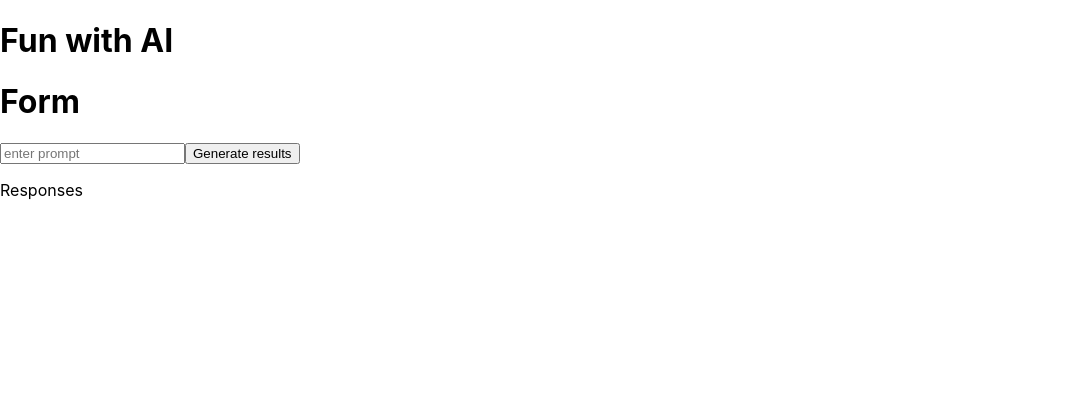
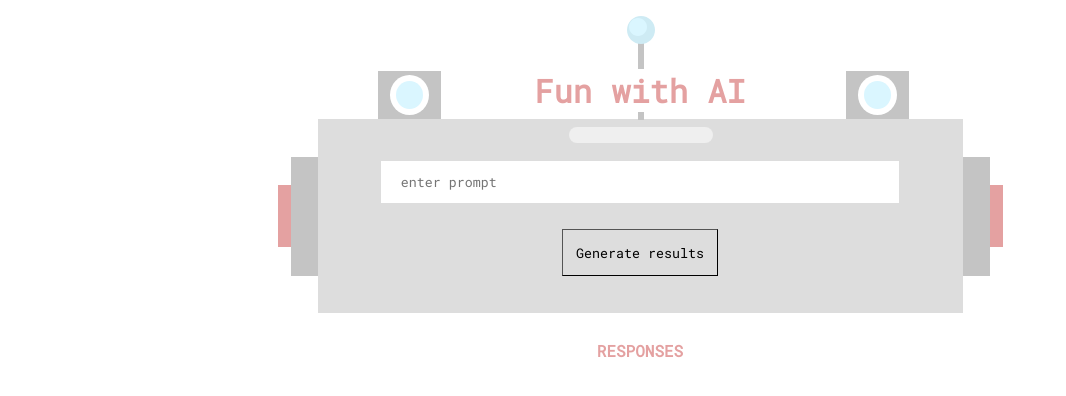
Before and after one commit to bernadetteabalos/open-ai, a React (Create React App) app: page / in a window 1280 px wide. Shown: the top 396 px of the page, without its empty margins (0-1066 px from the left). Built offline with nearby package versions, Linux system fonts and the light colour scheme.

Commit message:
Added svg and other styled elements

```diff
--- a/package.json
+++ b/package.json
@@ -10,6 +10,7 @@
     "react": "^18.1.0",
     "react-dom": "^18.1.0",
     "react-scripts": "5.0.1",
+    "sass": "^1.51.0",
     "web-vitals": "^2.1.4"
   },
   "scripts": {
--- a/src/App.js
+++ b/src/App.js
@@ -1,5 +1,5 @@
 import Form from "./components/Form";
-import Responses from "./components/Responses";
+import './app.scss';
 
 
 function App() {
@@ -8,7 +8,6 @@ function App() {
     <div className="App">
       <h1>Fun with AI</h1>
       <Form />
-      <Responses />
     </div>
   );
 }
--- /dev/null
+++ b/src/app.scss
@@ -0,0 +1,17 @@
+@import url('https://fonts.googleapis.com/css2?family=Roboto+Mono&display=swap');
+
+.App {
+    display: flex;
+    flex-direction: column;
+    align-items: center;
+    justify-content: center;
+    font-family: 'Roboto Mono', monospace;
+    padding-top: 3em;
+    padding-bottom: 5em;
+
+
+    h1 {
+        color: #E4A1A1;
+        background-color: white;
+    }
+}
--- a/src/components/Form.jsx
+++ b/src/components/Form.jsx
@@ -1,4 +1,6 @@
 import { useState } from "react";
+import "./form.scss";
+import robot from "../../src/robo.svg";
 
 const Form = () => {
   const [prompt, setPrompt] = useState("");
@@ -8,7 +10,7 @@ const Form = () => {
     const submission = {
       prompt: prompt,
       temperature: 0.5,
-      max_tokens: 64,
+      max_tokens: 60,
       top_p: 1.0,
       frequency_penalty: 0.0,
       presence_penalty: 0.0,
@@ -25,10 +27,12 @@ const Form = () => {
       }
     );
     const data = await response.json();
+    if (responses)
       updateResponses([
         { prompt: prompt, answer: data.choices[0].text },
         ...responses,
       ]);
+    setPrompt("");
   }
   const onSubmit = (e) => {
     e.preventDefault();
@@ -36,9 +40,11 @@ const Form = () => {
   };
 
   return (
-    <div>
-      <h1>Form</h1>
-      <form onSubmit={onSubmit}>
+    <div className="form">
+      <div className="svgThing">
+        <img src={robot} alt="robot"></img>
+      </div>
+      <form className="form" onSubmit={onSubmit}>
         <input
           type="text"
           name="prompt"
@@ -47,18 +53,23 @@ const Form = () => {
           onChange={(e) => setPrompt(e.target.value)}
         />
         <input type="submit" value="Generate results" />
-        <div>
+      </form>
+      <div className="responses">
+        <h2>RESPONSES</h2>
+
         <ul>
           {responses.map((response, i) => {
             return (
-                <div className="yes" key={i}>
-                  {[response.prompt, response.answer]}
+              <div key={i} className={"yes " + (i === 0 ? "animate" : "")}>
+                {[
+                  <h3>Prompt: {response.prompt}</h3>,
+                  <h4>Response: {response.answer}</h4>,
+                ]}
               </div>
             );
           })}
         </ul>
       </div>
-      </form>
     </div>
   );
 };
--- a/src/components/Responses.jsx
+++ /dev/null
@@ -1,7 +0,0 @@
-
-
-const Responses = () => {
-    return <div>Responses</div>;
-  };
-
-  export default Responses;
--- /dev/null
+++ b/src/components/form.scss
@@ -0,0 +1,86 @@
+.form {
+    display: flex;
+    flex-direction: column;
+    align-items: center;
+    justify-content: center;
+    max-width: 1200px;
+    .svgThing {
+        position: absolute;
+        z-index: -2;
+        top: 0;
+        padding-top: 1em;
+
+
+    }
+
+    .responses {
+        display: flex;
+        flex-direction: column;
+        justify-content: center;
+        text-align: center;
+        width: 80%;
+
+        h2 {
+            color: #E4A1A1;
+            font-size: 1em;
+            padding-top: 4em;
+            margin: 0;
+        }
+        ul {
+            padding: 0;
+            list-style-type: none;
+            height: 600px;
+            overflow-y: auto;
+            overflow-x: hidden;
+
+            .yes {
+                background-color: rgb(218, 246, 255);
+                color: rgb(72, 74, 77);
+                padding: 1em;
+                margin: 1em;
+                box-shadow: 5px 10px #859ca3;
+                h4 {
+                    font-weight: 100;
+                }
+            }
+            .animate {
+                animation-duration: 0.5s;
+                animation-name: animate-fade;
+                animation-delay: 0.5s;
+                animation-fill-mode: backwards;
+              }
+
+              @keyframes animate-fade {
+                0% { opacity: 0; }
+                100% { opacity: 1; }
+              }
+        }
+
+
+    }
+}
+
+input[type=text] {
+  min-width: 200%;
+  padding: 12px 20px;
+  margin: 2em;
+  box-sizing: border-box;
+  border-style: none;
+  font-family: 'Roboto Mono', monospace;
+}
+
+input[type=submit] {
+    font-family: 'Roboto Mono', monospace;
+    background-color: transparent;
+    padding: 1em;
+    border-width: 1px;
+    cursor: pointer;
+
+    &:hover {
+        background-color: #dbecdd;
+    }
+
+    &:active {
+        background-color: #8ba18d;
+    }
+}
--- a/src/index.css
+++ b/src/index.css
@@ -5,6 +5,7 @@ body {
     sans-serif;
   -webkit-font-smoothing: antialiased;
   -moz-osx-font-smoothing: grayscale;
+  overflow: hidden;
 }
 
 code {
```
Also changed, not shown: src/robo.svg (added), 1 other file (tests, documents, lock files or other folders). Lines whose indentation alone changed are shown as unchanged.
